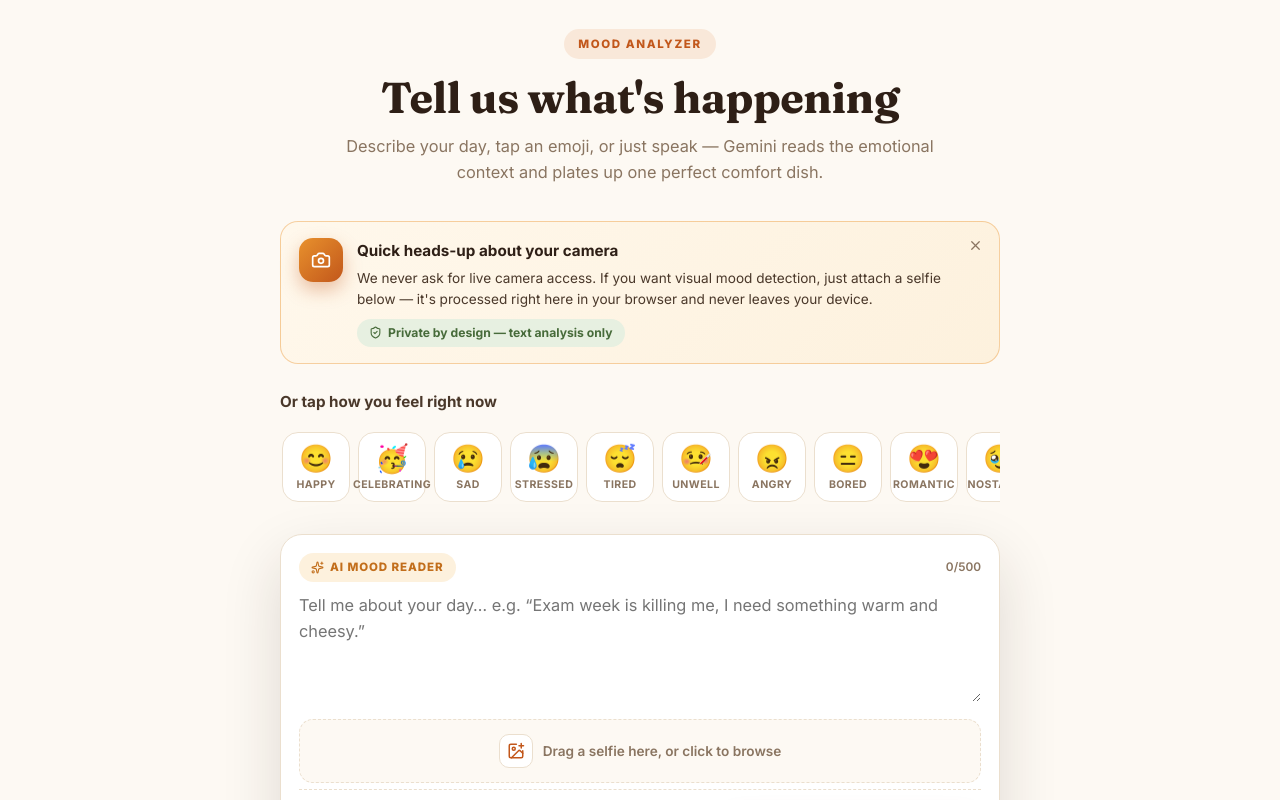
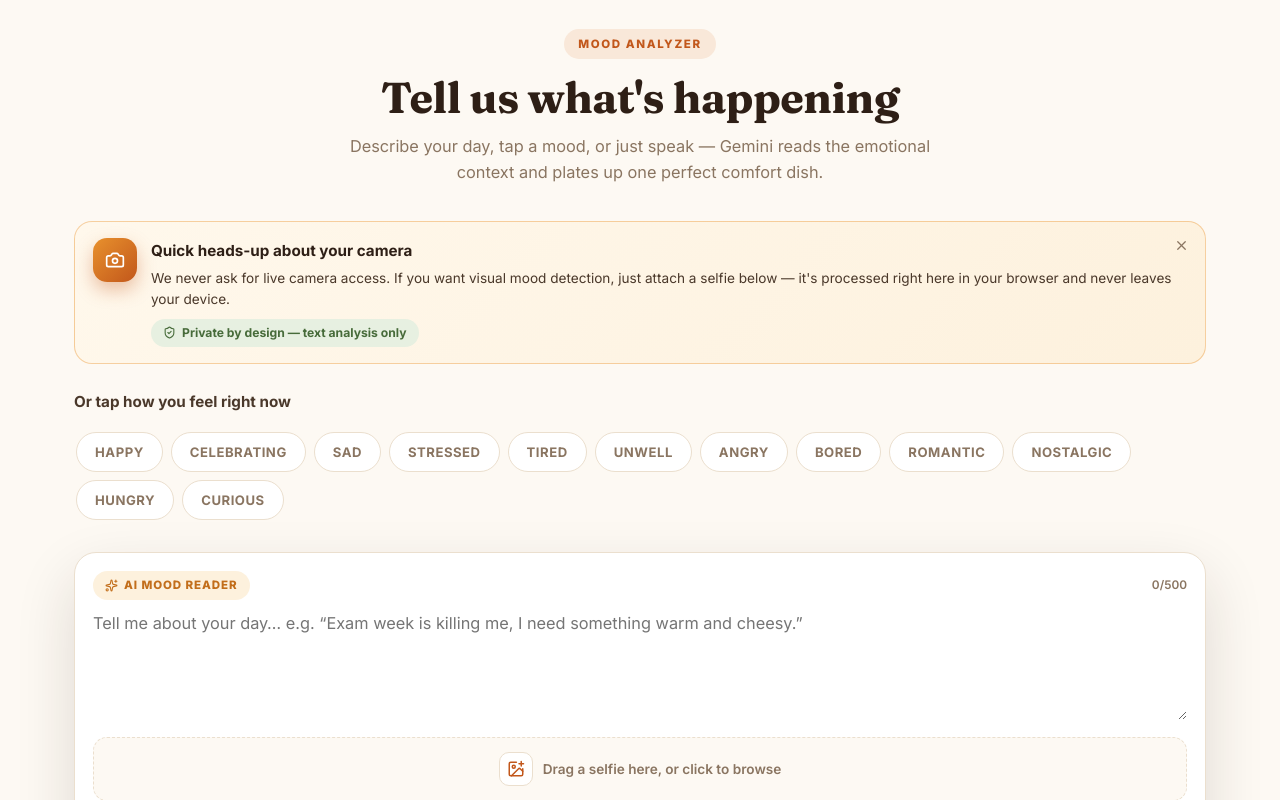
Before and after one commit to ayushi0618/food-for-mood-v2, a React (Create React App) app in the folder client/: page / in a window 1280 px wide. Shown: the part 820-1620 px from the top of the page. Built offline with nearby package versions, Linux system fonts and the light colour scheme; no server answers.

Commit message:
Analyzer: remove emojis from mood picker (text-only pills) and stretch chat box to full section width

```diff
--- a/client/src/components/EmojiRating.jsx
+++ b/client/src/components/EmojiRating.jsx
@@ -1,21 +1,22 @@
 // 21st.dev-inspired Emoji Rating (@jatin-yadav05/emoji-rating)
 // "Tap how you feel" — manual emotion picker that feeds the mood flow.
-// Selecting an emoji fills the analyzer's input with a natural sentence.
+// Selecting a mood fills the analyzer's input with a natural sentence.
+// NOTE 1 Nov 2026 (Ayushi's call): emojis removed — text-only mood pills.
 import { useState } from 'react';
 
 const EMOTIONS = [
-  { id: 'happy', emoji: '😊', label: 'Happy', text: 'I am feeling really happy and cheerful today.' },
-  { id: 'celebrating', emoji: '🥳', label: 'Celebrating', text: 'I got great news and want to celebrate!' },
-  { id: 'sad', emoji: '😢', label: 'Sad', text: 'I feel sad and low today.' },
-  { id: 'stressed', emoji: '😰', label: 'Stressed', text: 'I am stressed and anxious about my deadlines.' },
-  { id: 'tired', emoji: '😴', label: 'Tired', text: 'I am exhausted after a long, draining day.' },
-  { id: 'sick', emoji: '🤒', label: 'Unwell', text: 'I have a cold and feel under the weather.' },
-  { id: 'angry', emoji: '😠', label: 'Angry', text: 'I am frustrated and angry right now.' },
-  { id: 'bored', emoji: '😑', label: 'Bored', text: 'I am bored and have nothing interesting to do.' },
-  { id: 'romantic', emoji: '😍', label: 'Romantic', text: 'Planning a romantic dinner tonight.' },
-  { id: 'nostalgic', emoji: '🥹', label: 'Nostalgic', text: 'Feeling nostalgic, missing home and childhood days.' },
-  { id: 'hungry', emoji: '😋', label: 'Hungry', text: 'I am starving and craving something delicious.' },
-  { id: 'curious', emoji: '🤔', label: 'Curious', text: 'Feeling curious, surprise me with something new.' },
+  { id: 'happy', label: 'Happy', text: 'I am feeling really happy and cheerful today.' },
+  { id: 'celebrating', label: 'Celebrating', text: 'I got great news and want to celebrate!' },
+  { id: 'sad', label: 'Sad', text: 'I feel sad and low today.' },
+  { id: 'stressed', label: 'Stressed', text: 'I am stressed and anxious about my deadlines.' },
+  { id: 'tired', label: 'Tired', text: 'I am exhausted after a long, draining day.' },
+  { id: 'sick', label: 'Unwell', text: 'I have a cold and feel under the weather.' },
+  { id: 'angry', label: 'Angry', text: 'I am frustrated and angry right now.' },
+  { id: 'bored', label: 'Bored', text: 'I am bored and have nothing interesting to do.' },
+  { id: 'romantic', label: 'Romantic', text: 'Planning a romantic dinner tonight.' },
+  { id: 'nostalgic', label: 'Nostalgic', text: 'Feeling nostalgic, missing home and childhood days.' },
+  { id: 'hungry', label: 'Hungry', text: 'I am starving and craving something delicious.' },
+  { id: 'curious', label: 'Curious', text: 'Feeling curious, surprise me with something new.' },
 ];
 
 function EmojiRating({ onPick, selected }) {
@@ -40,7 +41,6 @@ function EmojiRating({ onPick, selected }) {
             className={`emoji-item ${active === e.id ? 'on' : ''}`}
             onClick={() => pick(e)}
           >
-            <span className="emoji-glyph">{e.emoji}</span>
             <span className="emoji-label">{e.label}</span>
           </button>
         ))}
--- a/client/src/components/MoodForm.jsx
+++ b/client/src/components/MoodForm.jsx
@@ -1,5 +1,6 @@
 // Mood analyzer section — rebuilt with 21st.dev components:
-// CameraPermissionCard (onboarding) + EmojiRating (tap-how-you-feel) +
+// CameraPermissionCard (onboarding) + EmojiRating (tap-how-you-feel,
+// text-only pills since 1 Nov 2026) +
 // PromptBox (rich AI prompt box w/ voice input + selfie upload).
 // Analysis flow, journaling, cart and toasts are unchanged.
 import { useState } from 'react';
@@ -58,12 +59,14 @@ function MoodForm() {
         <span className="eyebrow">Mood analyzer</span>
         <h2>Tell us what's happening</h2>
         <p>
-          Describe your day, tap an emoji, or just speak — Gemini reads the
+          Describe your day, tap a mood, or just speak — Gemini reads the
           emotional context and plates up one perfect comfort dish.
         </p>
       </div>
 
-      <div style={{ maxWidth: 720, margin: '0 auto' }}>
+      {/* Full section width (was a 720px centered column) so the chat box
+          aligns with the rest of the page instead of floating in the middle. */}
+      <div>
         <CameraPermissionCard />
 
         <EmojiRating
--- a/client/src/twentyfirst.css
+++ b/client/src/twentyfirst.css
@@ -463,50 +463,34 @@ body::before {
 }
 .emoji-track {
   display: flex;
+  flex-wrap: wrap;
   gap: 8px;
-  overflow-x: auto;
   padding: 6px 2px 10px;
-  scrollbar-width: thin;
-}
+}
+/* Text-only mood pills since 1 Nov 2026 (emojis removed at Ayushi's request) */
 .emoji-item {
-  display: flex;
-  flex-direction: column;
-  align-items: center;
-  gap: 6px;
-  min-width: 68px;
-  padding: 12px 6px 10px;
+  display: inline-flex;
+  align-items: center;
+  padding: 11px 18px;
   background: var(--card);
   border: 1.5px solid var(--line);
-  border-radius: 16px;
+  border-radius: 999px;
+  cursor: pointer;
   transition: transform 0.18s ease, border-color 0.18s ease, box-shadow 0.18s ease;
 }
 .emoji-item:hover {
-  transform: translateY(-4px);
+  transform: translateY(-2px);
   border-color: var(--amber);
   box-shadow: 0 10px 22px rgba(232, 145, 45, 0.22);
 }
 .emoji-item.on {
   border-color: var(--terra);
   background: var(--terra-soft);
-  transform: translateY(-4px) scale(1.05);
+  transform: translateY(-2px);
   box-shadow: 0 10px 24px rgba(194, 87, 27, 0.3);
 }
-.emoji-glyph {
-  font-size: 1.7rem;
-  line-height: 1;
-  transition: transform 0.18s ease;
-}
-.emoji-item.on .emoji-glyph {
-  transform: scale(1.2);
-  animation: emoji-bounce 0.4s ease;
-}
-@keyframes emoji-bounce {
-  0% { transform: scale(0.7); }
-  60% { transform: scale(1.35); }
-  100% { transform: scale(1.2); }
-}
 .emoji-label {
-  font-size: 0.66rem;
+  font-size: 0.82rem;
   font-weight: 700;
   color: var(--muted);
   text-transform: uppercase;
```
